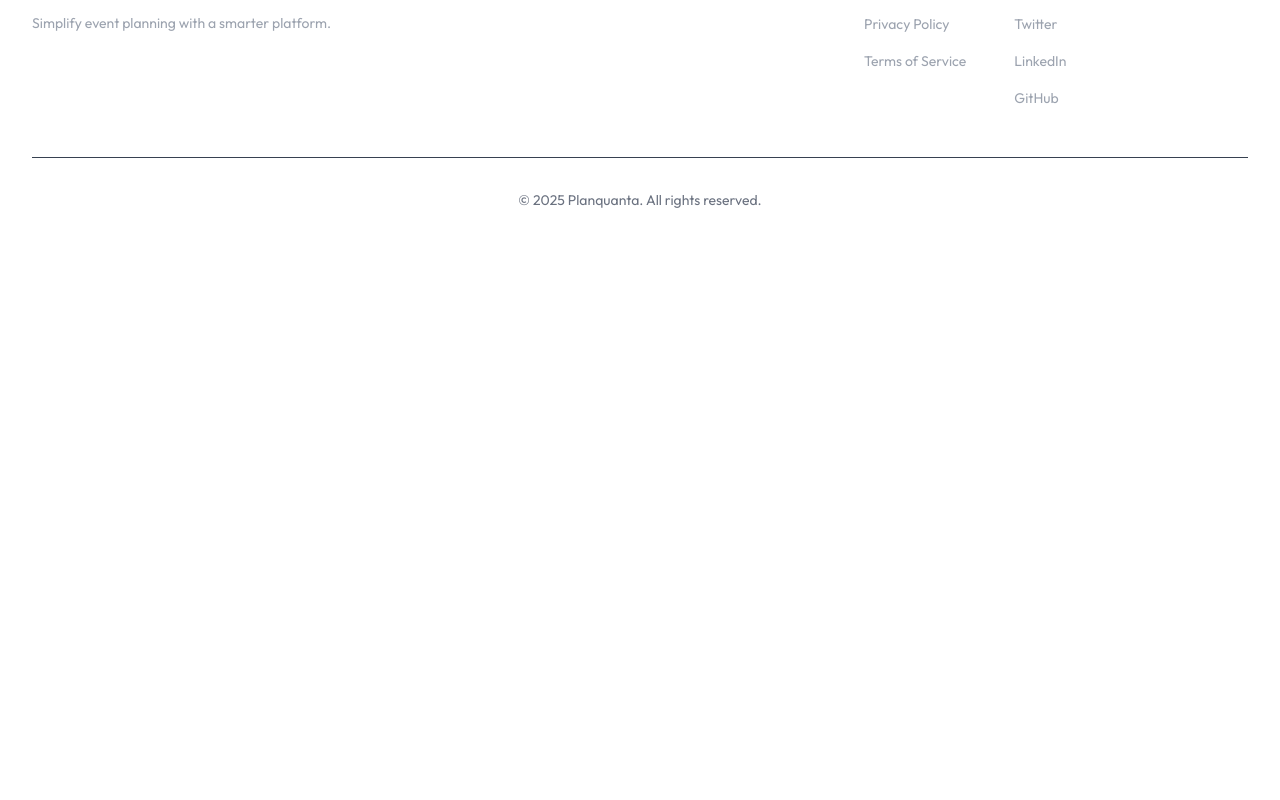
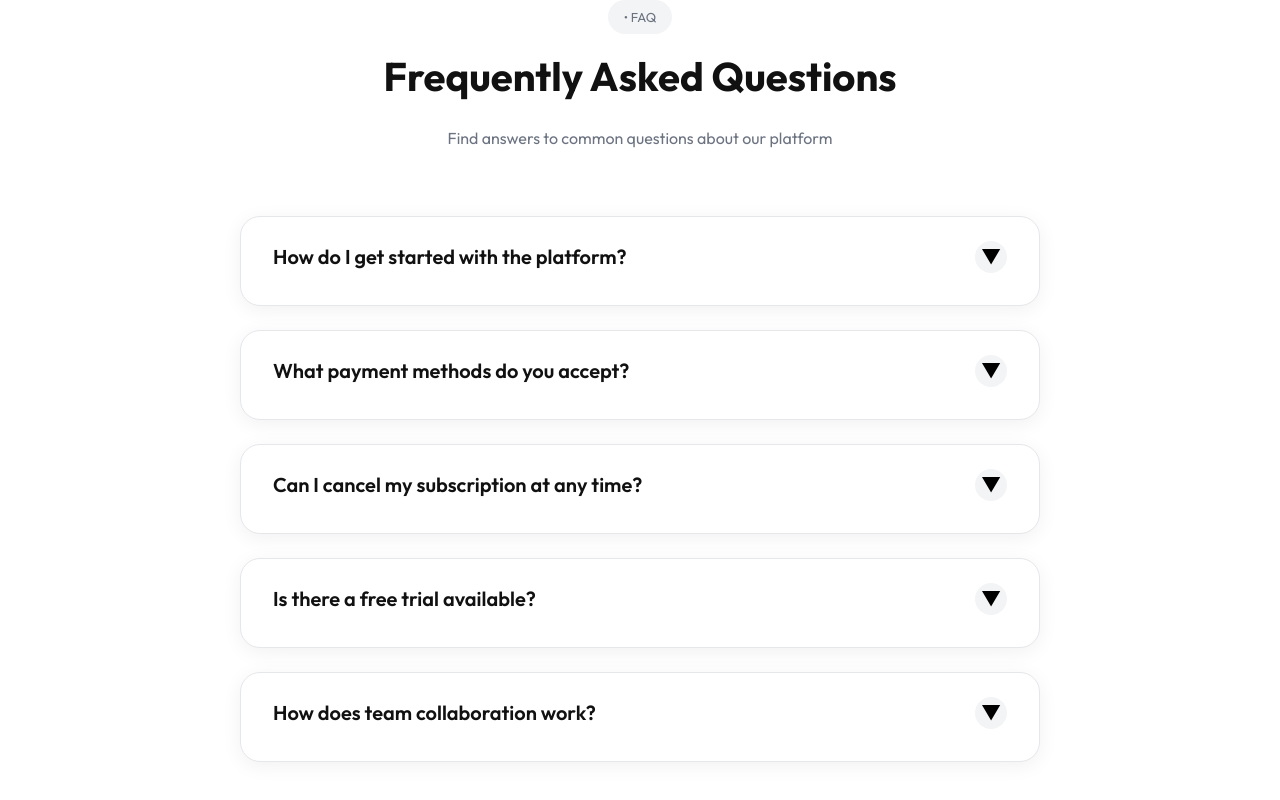
Before and after one commit to dreni07/AnkorDev, a React (Vite) app in the folder ankor-dev-landing-page/: page / in a window 1280 px wide. Shown: the part 1060-1860 px from the top of the page. Before the commit the page ends 1303 px from the top, so only its background shows below. Built offline with nearby package versions, Linux system fonts and the light colour scheme.

Commit message:
pushed git-igonore

```diff
--- a/ankor-dev-landing-page/src/components/atoms/Icon/Icon.tsx
+++ b/ankor-dev-landing-page/src/components/atoms/Icon/Icon.tsx
@@ -1,7 +1,7 @@
 import React from 'react';
 import './Icon.css';
 
-export type IconType = 'wallet' | 'team' | 'analytics' | 'star' | 'menu' | 'close' | 'arrow-right';
+export type IconType = 'wallet' | 'team' | 'analytics' | 'star' | 'menu' | 'close' | 'arrow-right' | 'chevron-down';
 
 export interface IconProps {
   type: IconType | string;
@@ -17,6 +17,7 @@ const iconMap: Record<string, string> = {
   menu: '☰',
   close: '✕',
   'arrow-right': '→',
+  'chevron-down': '▼',
 };
 
 export const Icon: React.FC<IconProps> = ({ type, size = 24, className = '' }) => {
--- /dev/null
+++ b/ankor-dev-landing-page/src/components/molecules/FAQItem/FAQItem.css
@@ -0,0 +1,116 @@
+.faq-item {
+  background: #ffffff;
+  border-radius: 20px;
+  padding: 0;
+  box-shadow: 0 4px 20px rgba(0, 0, 0, 0.06);
+  transition: box-shadow 0.3s ease, transform 0.3s ease;
+  border: 1px solid #e5e7eb;
+  overflow: hidden;
+}
+
+.faq-item:hover {
+  box-shadow: 0 8px 30px rgba(0, 0, 0, 0.1);
+  transform: translateY(-2px);
+}
+
+.faq-item--open {
+  box-shadow: 0 10px 40px rgba(0, 0, 0, 0.12);
+}
+
+.faq-item__header {
+  width: 100%;
+  display: flex;
+  align-items: center;
+  justify-content: space-between;
+  padding: 1.5rem 2rem;
+  background: transparent;
+  border: none;
+  cursor: pointer;
+  text-align: left;
+  gap: 1rem;
+  transition: background-color 0.2s ease;
+}
+
+.faq-item__header:hover {
+  background-color: #f9fafb;
+}
+
+.faq-item__question {
+  flex: 1;
+  margin: 0;
+  color: #111111;
+}
+
+.faq-item__icon {
+  flex-shrink: 0;
+  width: 2rem;
+  height: 2rem;
+  display: flex;
+  align-items: center;
+  justify-content: center;
+  background: #f3f4f6;
+  border-radius: 50%;
+  transition: transform 0.4s cubic-bezier(0.4, 0, 0.2, 1), background-color 0.4s cubic-bezier(0.4, 0, 0.2, 1);
+  transform: rotate(0deg);
+}
+
+.faq-item__icon--rotated {
+  transform: rotate(180deg);
+  background: #111111;
+  color: #ffffff;
+}
+
+.faq-item__icon--rotated .icon {
+  color: #ffffff;
+}
+
+.faq-item__content {
+  display: grid;
+  grid-template-rows: 0fr;
+  overflow: hidden;
+  transition: grid-template-rows 0.4s cubic-bezier(0.25, 0.46, 0.45, 0.94),
+              padding 0.4s cubic-bezier(0.25, 0.46, 0.45, 0.94);
+  padding: 0 2rem;
+  will-change: grid-template-rows;
+}
+
+.faq-item__content > * {
+  min-height: 0;
+  overflow: hidden;
+}
+
+.faq-item--open .faq-item__content {
+  grid-template-rows: 1fr;
+  padding: 0 2rem 1.5rem 2rem;
+  transition: grid-template-rows 0.4s cubic-bezier(0.25, 0.46, 0.45, 0.94),
+              padding 0.4s cubic-bezier(0.25, 0.46, 0.45, 0.94);
+}
+
+.faq-item__answer {
+  margin: 0;
+  padding-top: 0.5rem;
+  color: #6b7280;
+  opacity: 0;
+  transform: translateY(-10px);
+  transition: opacity 0.3s ease-out 0.15s, transform 0.3s ease-out 0.15s;
+}
+
+.faq-item--open .faq-item__answer {
+  opacity: 1;
+  transform: translateY(0);
+  transition: opacity 0.3s ease-out 0.15s, transform 0.3s ease-out 0.15s;
+}
+
+@media (max-width: 768px) {
+  .faq-item__header {
+    padding: 1.25rem 1.5rem;
+  }
+
+  .faq-item--open .faq-item__content {
+    padding: 0 1.5rem 1.25rem 1.5rem;
+  }
+
+  .faq-item__content {
+    padding: 0 1.5rem;
+  }
+}
--- /dev/null
+++ b/ankor-dev-landing-page/src/components/molecules/FAQItem/FAQItem.tsx
@@ -0,0 +1,41 @@
+import React from 'react';
+import { Text } from '../../atoms/Text';
+import { Icon } from '../../atoms/Icon';
+import './FAQItem.css';
+
+export interface FAQItemProps {
+  id: string;
+  question: string;
+  answer: string;
+  isOpen: boolean;
+  onToggle: () => void;
+  className?: string;
+}
+
+export const FAQItem: React.FC<FAQItemProps> = ({
+  question,
+  answer,
+  isOpen,
+  onToggle,
+  className = '',
+}) => {
+  const baseClass = `faq-item ${isOpen ? 'faq-item--open' : ''} ${className}`.trim();
+
+  return (
+    <div className={baseClass}>
+      <button className="faq-item__header" onClick={onToggle} type="button">
+        <Text variant="h4" className="faq-item__question">
+          {question}
+        </Text>
+        <div className={`faq-item__icon ${isOpen ? 'faq-item__icon--rotated' : ''}`}>
+          <Icon type="chevron-down" size={20} />
+        </div>
+      </button>
+      <div className="faq-item__content">
+        <Text variant="body" className="faq-item__answer">
+          {answer}
+        </Text>
+      </div>
+    </div>
+  );
+};
--- /dev/null
+++ b/ankor-dev-landing-page/src/components/molecules/FAQItem/index.ts
@@ -0,0 +1,2 @@
+export { FAQItem } from './FAQItem';
+export type { FAQItemProps } from './FAQItem';
--- /dev/null
+++ b/ankor-dev-landing-page/src/components/organisms/FAQSection/FAQSection.css
@@ -0,0 +1,53 @@
+.faq-section {
+  padding: 6rem 2rem;
+  background: #ffffff;
+}
+
+.faq-section__container {
+  max-width: 1280px;
+  margin: 0 auto;
+}
+
+.faq-section__header {
+  text-align: center;
+  margin-bottom: 4rem;
+  display: flex;
+  flex-direction: column;
+  align-items: center;
+  gap: 1rem;
+}
+
+.faq-section__badge {
+  align-self: center;
+}
+
+.faq-section__title {
+  max-width: 600px;
+}
+
+.faq-section__subtitle {
+  max-width: 500px;
+  margin-top: 0.5rem;
+}
+
+.faq-section__list {
+  display: flex;
+  flex-direction: column;
+  gap: 1.5rem;
+  max-width: 800px;
+  margin: 0 auto;
+}
+
+@media (max-width: 768px) {
+  .faq-section {
+    padding: 4rem 1rem;
+  }
+
+  .faq-section__header {
+    margin-bottom: 3rem;
+  }
+
+  .faq-section__list {
+    gap: 1rem;
+  }
+}
--- /dev/null
+++ b/ankor-dev-landing-page/src/components/organisms/FAQSection/FAQSection.tsx
@@ -0,0 +1,46 @@
+import React, { useState } from 'react';
+import { faqConfig } from '../../../config/faq.config';
+import { FAQItem } from '../../molecules/FAQItem';
+import { Text } from '../../atoms/Text';
+import { Badge } from '../../atoms/Badge';
+import { useScrollAnimation } from '../../../hooks/useScrollAnimation';
+import './FAQSection.css';
+
+export const FAQSection: React.FC = () => {
+  const [ref, style] = useScrollAnimation({ delay: 0.1, offset: 30 });
+  const [openItemId, setOpenItemId] = useState<string | null>(null);
+
+  const handleToggle = (id: string) => {
+    setOpenItemId(openItemId === id ? null : id);
+  };
+
+  return (
+    <section className="faq-section" ref={ref} style={style}>
+      <div className="faq-section__container">
+        <div className="faq-section__header">
+          <Badge variant="default" className="faq-section__badge">
+            • FAQ
+          </Badge>
+          <Text variant="h2" className="faq-section__title">
+            Frequently Asked Questions
+          </Text>
+          <Text variant="body" className="faq-section__subtitle">
+            Find answers to common questions about our platform
+          </Text>
+        </div>
+        <div className="faq-section__list">
+          {faqConfig.map((faq) => (
+            <FAQItem
+              key={faq.id}
+              id={faq.id}
+              question={faq.question}
+              answer={faq.answer}
+              isOpen={openItemId === faq.id}
+              onToggle={() => handleToggle(faq.id)}
+            />
+          ))}
+        </div>
+      </div>
+    </section>
+  );
+};
--- /dev/null
+++ b/ankor-dev-landing-page/src/components/organisms/FAQSection/index.ts
@@ -0,0 +1 @@
+export { FAQSection } from './FAQSection';
--- /dev/null
+++ b/ankor-dev-landing-page/src/config/faq.config.ts
@@ -0,0 +1,34 @@
+export interface FAQItem {
+  id: string;
+  question: string;
+  answer: string;
+}
+
+export const faqConfig: FAQItem[] = [
+  {
+    id: '1',
+    question: 'How do I get started with the platform?',
+    answer: 'Getting started is easy! Simply sign up for an account, complete your profile setup, and you\'ll have access to all our features. Our onboarding process will guide you through the initial setup.',
+  },
+  {
+    id: '2',
+    question: 'What payment methods do you accept?',
+    answer: 'We accept all major credit cards, debit cards, and PayPal. All payments are processed securely through our encrypted payment gateway to ensure your financial information is protected.',
+  },
+  {
+    id: '3',
+    question: 'Can I cancel my subscription at any time?',
+    answer: 'Yes, you can cancel your subscription at any time with no cancellation fees. Your access will continue until the end of your current billing period, and you won\'t be charged for the next cycle.',
+  },
+  {
+    id: '4',
+    question: 'Is there a free trial available?',
+    answer: 'Yes! We offer a 14-day free trial for all new users. No credit card required to start. You can explore all features during the trial period and decide if our platform is right for you.',
+  },
+  {
+    id: '5',
+    question: 'How does team collaboration work?',
+    answer: 'Our platform enables real-time collaboration with your team members. You can invite team members, assign tasks, share documents, and communicate seamlessly through our integrated messaging system.',
+  },
+
+];
--- a/ankor-dev-landing-page/src/pages/Home/Home.tsx
+++ b/ankor-dev-landing-page/src/pages/Home/Home.tsx
@@ -2,6 +2,7 @@ import React from 'react';
 import { LandingLayout } from '../../components/templates/LandingLayout';
 import { HeroSection } from '../../components/organisms/HeroSection';
 import { FeaturePreviewSection } from '../../components/organisms/FeaturePreviewSection';
+import { FAQSection } from '../../components/organisms/FAQSection';
 import './Home.css';
 
 export const Home: React.FC = () => {
@@ -10,6 +11,7 @@ export const Home: React.FC = () => {
       <div className="home__main-content">
         <HeroSection />
         <FeaturePreviewSection />
+        <FAQSection />
       </div>
     </LandingLayout>
   );
```
Also changed, not shown: 2 other files (tests, documents, lock files or other folders).
